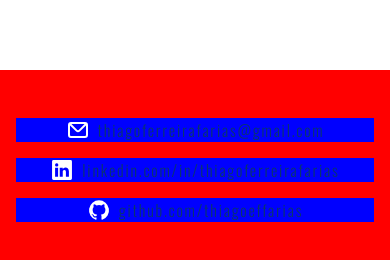
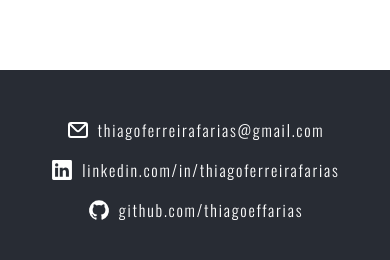
Before and after one commit to thiagoeffarias/software-engineer, a React (Create React App) app: page / in a window 390 px wide. Shown: the part 750-1010 px from the top of the page. Built offline with nearby package versions, Linux system fonts and the light colour scheme.

Commit message:
footer solved solution

```diff
--- a/src/App.css
+++ b/src/App.css
@@ -112,7 +112,6 @@ p {
   }
 
   .footer {
-    background: red !important;
     flex-direction: column !important;
   }
 }
@@ -129,7 +128,6 @@ p {
 }
 
 .profile-picture:hover {
-  /*transform: rotateY(360deg);*/
   transform: scale(1.8);
   border-width: 0.5px;
 }
@@ -146,7 +144,7 @@ p {
   background: #282c34;
   position: relative;
   display: flex;
-  height: max-content;
+  height: fit-content;
   justify-content: center;
   flex-wrap: wrap;
   align-items: center;
@@ -157,7 +155,6 @@ p {
 }
 
 .footer-item {
-  background-color: blue;
   display: flex;
   flex: 1;
   width: 100%;
@@ -170,7 +167,7 @@ p {
 .footer-item a {
   display: flex;
   flex-direction: row;
-  color: rgb(10, 52, 110);
+  color: white;
   text-decoration: none;
   font-weight: 300;
   font-size: 1rem;
```
